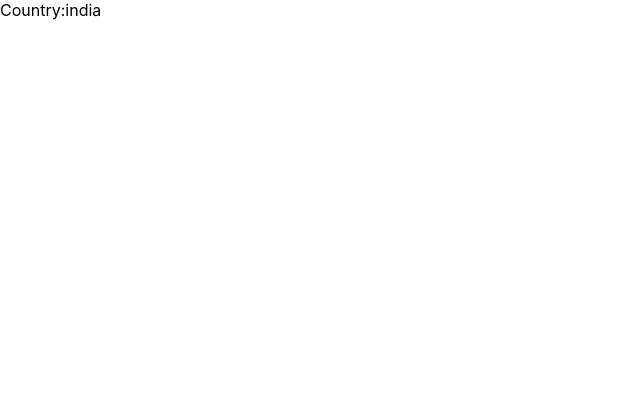
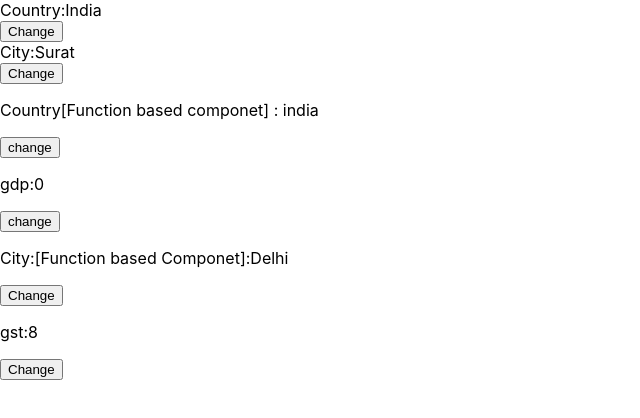
Before and after one commit to MansiMehta27/reactjs, a React (Create React App) app in the folder mansi/: page / in a window 1280 px wide. Shown: the top 418 px of the page, without its empty margins (0-640 px from the left). Built offline with nearby package versions, Linux system fonts and the light colour scheme.

Commit message:
cityfunction

```diff
--- a/mansi/src/App.js
+++ b/mansi/src/App.js
@@ -1,11 +1,18 @@
 import logo from './logo.svg';
 import './App.css';
 import Country from './Container/Country/Country';
+import City from './Container/Country/City';
+import Countryfun from './Container/Country/Countryfun';
+import Cityfun from './Container/Country/Cityfun';
 
 function App() {
  return (
     <>
         <Country/>
+        <City/>
+        <Countryfun/>
+        <Cityfun/>
+
     </>
   );
 }
--- /dev/null
+++ b/mansi/src/Container/Country/City.js
@@ -0,0 +1,29 @@
+import React, { Component } from 'react';
+
+class City extends Component {
+    constructor(props) {
+        super(props);
+
+        this.state = {
+            City: 'Surat'
+        };
+
+    }
+    ChangeCity = () => {
+        this.setState({
+            City: 'Mumbai'
+        });
+    }
+
+    render() {
+        return (
+            <>
+                <div>City:{this.state.City}</div>
+                <button onClick={() => this.ChangeCity()}>Change</button>
+            </>
+
+        );
+    }
+}
+
+export default City;
--- a/mansi/src/Container/Country/Country.js
+++ b/mansi/src/Container/Country/Country.js
@@ -1,24 +1,24 @@
-import React, { Component } from 'react';
+import React, { Component } from 'react'
 
-class country extends Component {
+export default class Country extends Component {
     constructor(props) {
         super(props);
 
-        this.state={
-            Country:'india'
+        this.state = {
+            Country: 'India'
         };
     }
-
+    ChangeCountry = () => {
+        this.setState({
+            Country: 'UK'
+        });
+    }
     render() {
-
         return (
             <>
                 <div>Country:{this.state.Country}</div>
-
+                <button onClick={() => this.ChangeCountry()}>Change</button>
             </>
-
-        );
+        )
     }
 }
-
-export default country;
--- /dev/null
+++ b/mansi/src/Container/Country/Countryfun.js
@@ -0,0 +1,23 @@
+import React, { useState } from 'react';
+
+function Countryfun(props) {
+    const[Country, setContry]=useState('india')
+    const[gdp,setgdp]=useState(0)
+
+    const ChangeCountry=()=>{
+           setContry('UK')
+    }
+    return (
+        <div>
+                    <p>Country[Function based componet] : {Country}</p>
+                    <button onClick={()=>ChangeCountry()}>change</button>
+
+                    <p>gdp:{gdp}</p>
+                    <button onClick={()=>setgdp(5.5)}>change</button>
+
+
+        </div>
+    );
+}
+
+export default Countryfun;
```
